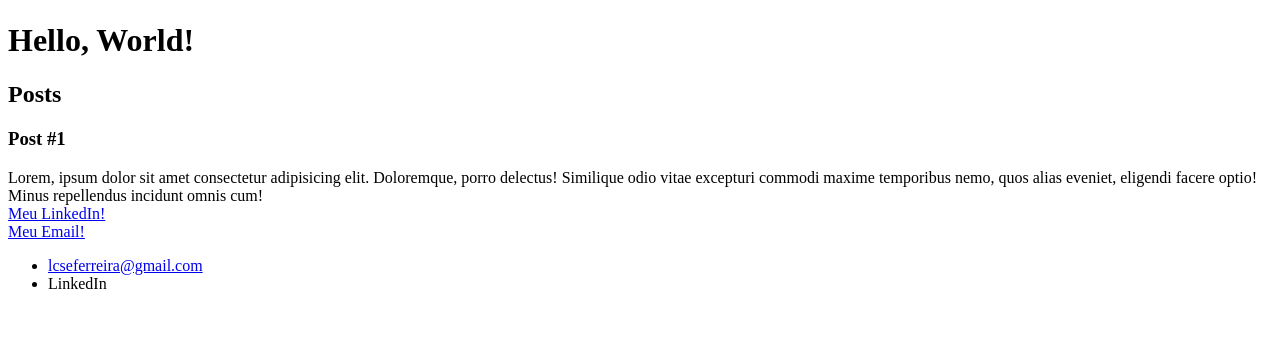
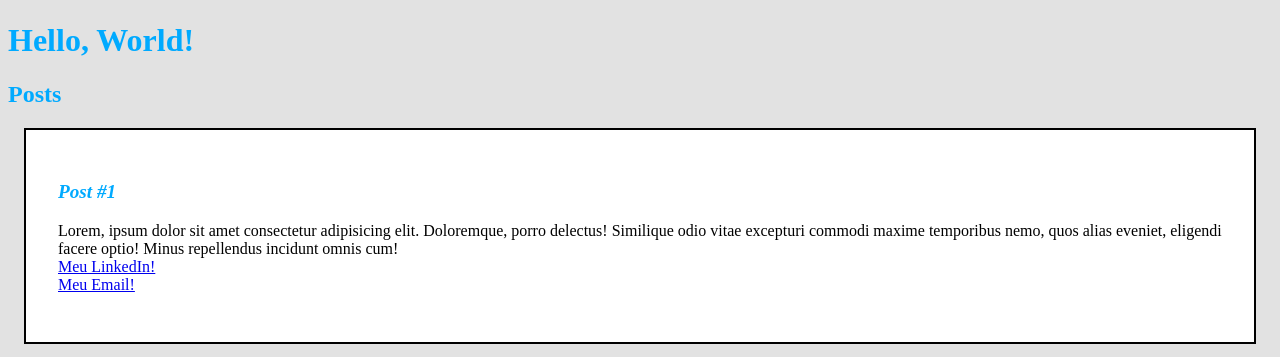
Before and after one commit to lcseferreira/Bootcamp-TQI-Java, a plain HTML site: page II - HTML e CSS/index.html in a window 1280 px wide. Shown: the part 311-668 px from the top of the page. Drawn offline with Linux system fonts and the light colour scheme.

Commit message:
Introdução CSS: seletores, class, id, box-model

```diff
--- a/II - HTML e CSS/index.html
+++ b/II - HTML e CSS/index.html
@@ -5,6 +5,7 @@
     <meta http-equiv="X-UA-Compatible" content="IE=edge" />
     <meta name="viewport" content="width=device-width, initial-scale=1.0" />
     <title>KneLa Dev</title>
+    <link rel="stylesheet" href="style.css">
   </head>
   <body>
     <header>
@@ -12,15 +13,15 @@
         src="https://www.w3.org/html/logo/img/mark-word-icon.png"
         alt="Logo HTML5"
       />
-      <h1>Hello, World!</h1>
+      <h1 id="title">Hello, World!</h1>
     </header>
     <section>
       <header>
-        <h2>Posts</h2>
+        <h2 class="sub-title">Posts</h2>
       </header>
-      <article>
+      <article class="post">
         <header>
-          <h3>Post #1</h3>
+          <h3 class="post-title">Post #1</h3>
           <p>
             Lorem, ipsum dolor sit amet consectetur adipisicing elit.
             Doloremque, porro delectus! Similique odio vitae excepturi commodi
--- /dev/null
+++ b/II - HTML e CSS/style.css
@@ -0,0 +1,21 @@
+body {
+    background-color: #e2e2e2;
+}
+
+#title,
+.sub-title,
+.post-title {
+  color: #00aaff;
+}
+
+.post-title {
+  font-size: 1.2rem;
+  font-style: italic;
+}
+
+.post {
+    background-color: #ffffff;
+    padding: 2rem;
+    border: 2px solid black;
+    margin: 1rem;
+}
```
